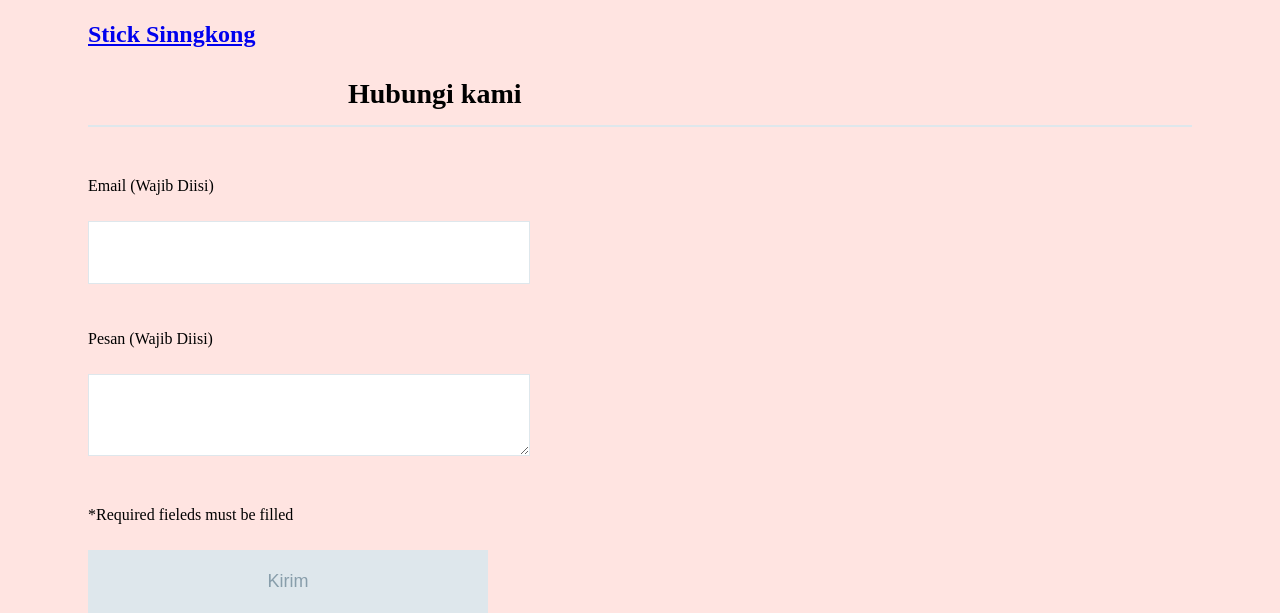
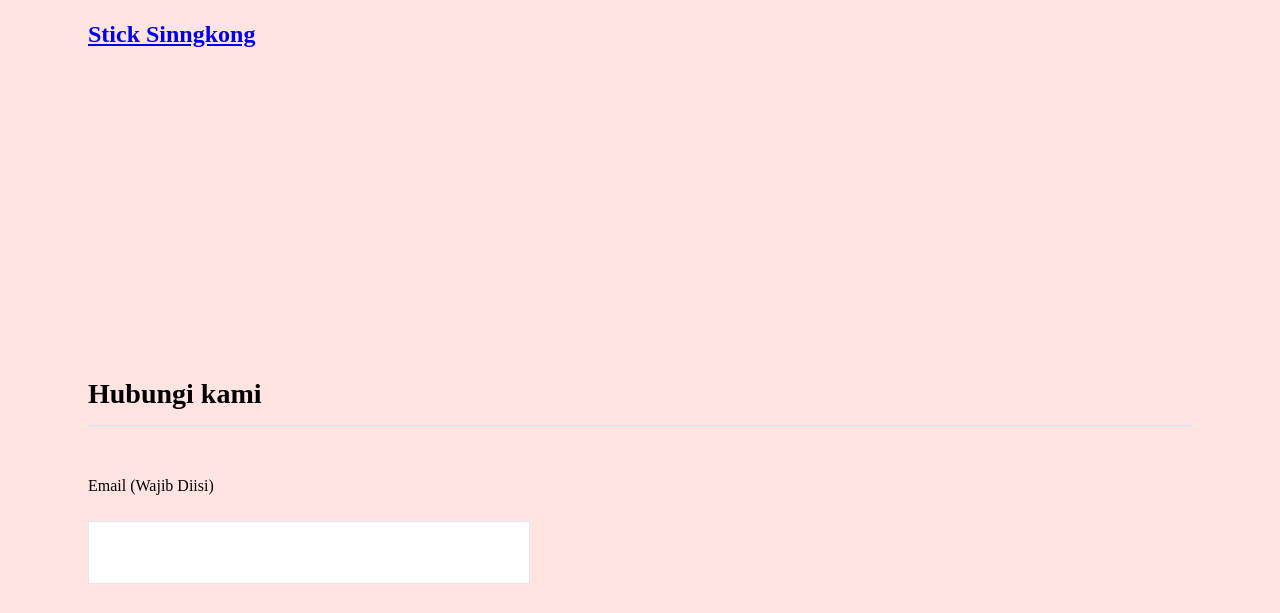
Before and after one commit to Delvira18610042/jadi, a plain HTML site: page index.html in a window 1280 px wide. Shown: the part 1307-1920 px from the top of the page. Drawn offline with Linux system fonts and the light colour scheme.

Commit message:
Update stylesheet.css

```diff
--- a/stylesheet.css
+++ b/stylesheet.css
@@ -66,7 +66,7 @@ li {
 }
 
 .contact-form {
-  padding-top: 100px;
+  padding-top: 400px;
 }
 
 /* Add CSS for <input> and <textarea> tags */
```
